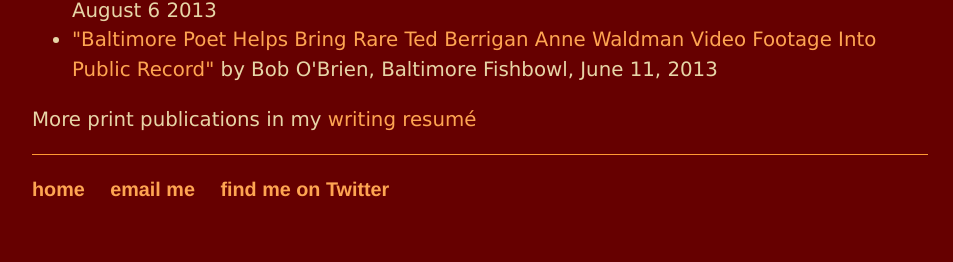
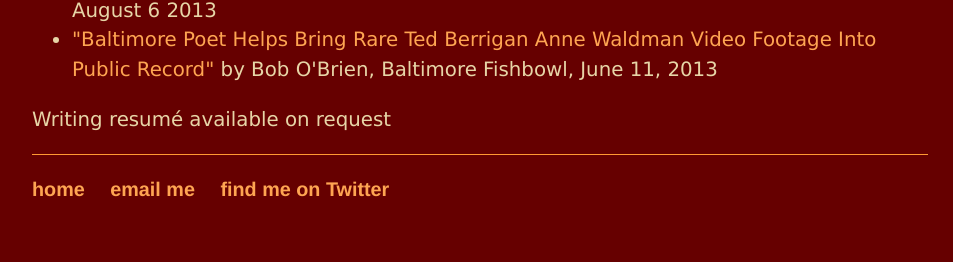
Before and after one commit to megan-mcshea/megan-mcshea.github.io, a Jekyll site: the page built from writer.html, in a window 1280 px wide. Shown: the part 1519-1781 px from the top of the page, without its empty margins (160-1113 px from the left). Built offline with Jekyll 4.4.1, drawn with Linux system fonts in a browser that asks for light colours.

Commit message:
Update writer.html

```diff
--- a/writer.html
+++ b/writer.html
@@ -40,6 +40,6 @@ title: Megan McShea, writer
 <li><a href="https://baltimorefishbowl.com/stories/baltimore-poet-helps-bring-rare-ted-berrigan-anne-waldman-video-footage-into-public-record/">"Baltimore Poet Helps Bring Rare Ted Berrigan Anne Waldman Video Footage Into Public Record"</a> by Bob O'Brien, Baltimore Fishbowl, June 11, 2013 </li>
 </ul>
 
-<p>More print publications in my <a href="/writing-resume.pdf" target="_blank">writing resum&eacute;</a>
+<p>Writing resum&eacute; available on request
 
 </div><!-- /.blurb -->
```
